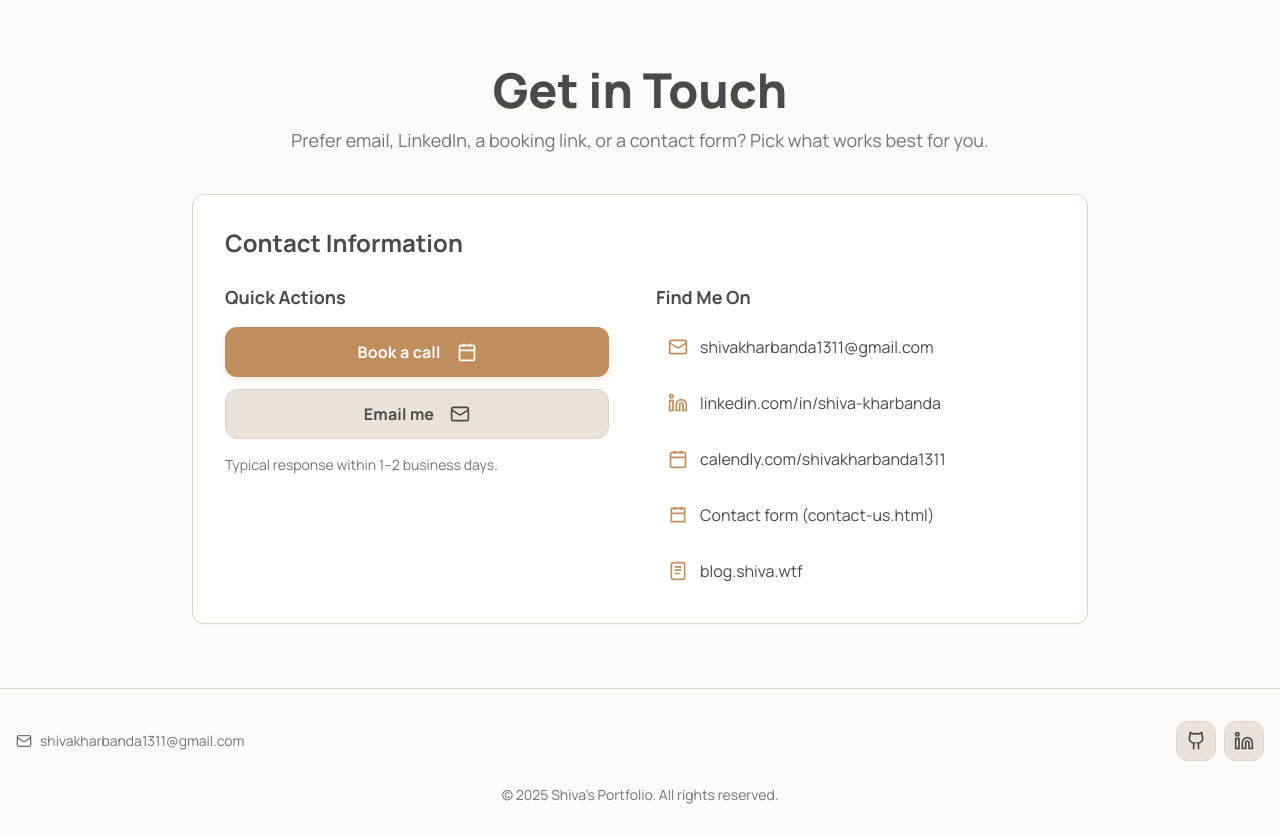
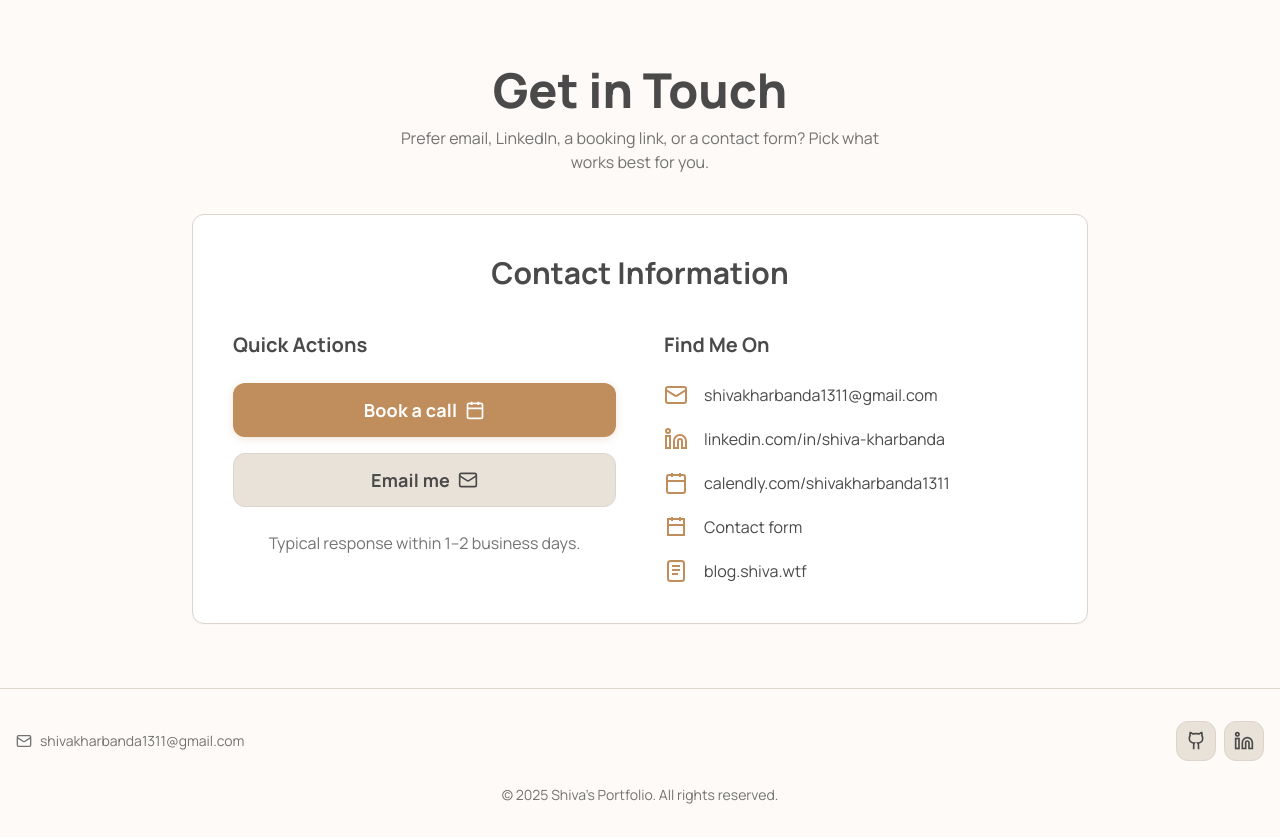
Before and after one commit to shivakharbanda/shiva-kharbanda-resume, a plain HTML site: page index.html in a window 1280 px wide. Shown: the part 3860-4697 px from the top of the page. Drawn offline with nearby package versions, Linux system fonts and the light colour scheme.

Commit message:
Update index.html

```diff
--- a/index.html
+++ b/index.html
@@ -501,31 +501,31 @@
 <!-- Contact -->
 <section id="contact" class="py-16">
   <div class="container mx-auto px-4">
+    <!-- Section heading -->
     <div class="text-center space-y-3 max-w-3xl mx-auto">
-      <h2 class="text-3xl sm:text-4xl md:text-5xl font-extrabold">Get in Touch</h2>
-      <p class="muted text-lg">
-        Prefer email, LinkedIn, a booking link, or a contact form? Pick what works best for you.
-      </p>
+      <h2 class="text-5xl font-extrabold text-[hsl(var(--foreground))]">Get in Touch</h2>
+      <p class="muted max-w-lg mx-auto">Prefer email, LinkedIn, a booking link, or a contact form? Pick what works best for you.</p>
     </div>
 
     <div class="max-w-4xl mx-auto mt-10">
-      <div class="card rounded-xl p-6 md:p-8">
-        <h3 class="text-2xl font-semibold mb-6 text-center md:text-left">Contact Information</h3>
+      <!-- One card containing both columns -->
+      <div class="card rounded-xl p-10">
+        <h3 class="text-3xl font-semibold mb-10 text-center">Contact Information</h3>
 
-        <div class="grid md:grid-cols-2 gap-8 items-start">
-          <!-- Quick actions -->
+        <div class="grid grid-cols-1 md:grid-cols-2 gap-12 items-start">
+          <!-- Left: Quick Actions -->
           <div>
-            <h4 class="text-lg font-semibold mb-4">Quick Actions</h4>
-            <div class="flex flex-col gap-3 max-w-sm">
+            <h4 class="text-xl font-semibold mb-6">Quick Actions</h4>
+            <div class="flex flex-col space-y-4 max-w-sm">
               <a
                 href="https://calendly.com/shivakharbanda1311"
                 target="_blank"
                 rel="noopener noreferrer"
-                class="btn btn-primary justify-center"
+                class="btn btn-primary justify-center text-lg"
                 aria-label="Book a call on Calendly"
               >
-                Book a call
-                <svg xmlns="http://www.w3.org/2000/svg" class="ml-2 h-5 w-5" viewBox="0 0 24 24" fill="none" stroke="currentColor" stroke-width="2">
+                <span>Book a call</span>
+                <svg xmlns="http://www.w3.org/2000/svg" class="h-5 w-5" viewBox="0 0 24 24" fill="none" stroke="currentColor" stroke-width="2">
                   <rect x="3" y="4" width="18" height="18" rx="2"/>
                   <path d="M16 2v4M8 2v4M3 10h18"/>
                 </svg>
@@ -533,67 +533,67 @@
 
               <a
                 href="mailto:shivakharbanda1311@gmail.com"
-                class="btn btn-secondary justify-center"
+                class="btn btn-secondary justify-center text-lg"
                 aria-label="Send an email to Shiva"
               >
-                Email me
-                <svg xmlns="http://www.w3.org/2000/svg" class="ml-2 h-5 w-5" viewBox="0 0 24 24" fill="none" stroke="currentColor" stroke-width="2">
+                <span>Email me</span>
+                <svg xmlns="http://www.w3.org/2000/svg" class="h-5 w-5" viewBox="0 0 24 24" fill="none" stroke="currentColor" stroke-width="2">
                   <rect width="20" height="16" x="2" y="4" rx="2"/>
                   <path d="m22 7-8.97 5.7a1.94 1.94 0 0 1-2.06 0L2 7"/>
                 </svg>
               </a>
             </div>
-            <p class="muted text-sm mt-4 text-center md:text-left">Typical response within 1–2 business days.</p>
+            <p class="muted text-base mt-6 text-center">Typical response within 1–2 business days.</p>
           </div>
 
-          <!-- Directory -->
+          <!-- Right: Find Me On -->
           <div>
-            <h4 class="text-lg font-semibold mb-4">Find Me On</h4>
-            <ul class="space-y-4">
-              <li>
-                <a href="mailto:shivakharbanda1311@gmail.com" class="flex items-center gap-3 mobile-link" aria-label="Email">
-                  <svg xmlns="http://www.w3.org/2000/svg" class="h-5 w-5 brand-color" viewBox="0 0 24 24" fill="none" stroke="currentColor" stroke-width="2">
+            <h4 class="text-xl font-semibold mb-6">Find Me On</h4>
+            <ul class="space-y-5">
+              <li class="flex items-center space-x-4">
+                <svg xmlns="http://www.w3.org/2000/svg" class="h-6 w-6 brand-color" viewBox="0 0 24 24" fill="none" stroke="currentColor" stroke-width="2">
                   <rect width="20" height="16" x="2" y="4" rx="2"/><path d="m22 7-8.97 5.7a1.94 1.94 0 0 1-2.06 0L2 7"/>
                 </svg>
-                  <span class="truncate">shivakharbanda1311@gmail.com</span>
+                <a href="mailto:shivakharbanda1311@gmail.com" class="hover:text-[hsl(var(--primary))] break-all">
+                  shivakharbanda1311@gmail.com
                 </a>
               </li>
 
-              <li>
-                <a href="https://www.linkedin.com/in/shiva-kharbanda" target="_blank" rel="noopener noreferrer" class="flex items-center gap-3 mobile-link" aria-label="LinkedIn">
-                  <svg xmlns="http://www.w3.org/2000/svg" class="h-5 w-5 brand-color" viewBox="0 0 24 24" fill="none" stroke="currentColor" stroke-width="2">
+              <li class="flex items-center space-x-4">
+                <svg xmlns="http://www.w3.org/2000/svg" class="h-6 w-6 brand-color" viewBox="0 0 24 24" fill="none" stroke="currentColor" stroke-width="2">
                   <path d="M16 8a6 6 0 0 1 6 6v7h-4v-7a2 2 0 0 0-2-2 2 2 0 0 0-2 2v7h-4v-7a6 6 0 0 1 6-6z"/>
                   <rect width="4" height="12" x="2" y="9"/><circle cx="4" cy="4" r="2"/>
                 </svg>
-                  <span class="truncate">linkedin.com/in/shiva-kharbanda</span>
+                <a href="https://www.linkedin.com/in/shiva-kharbanda" target="_blank" rel="noopener noreferrer" class="hover:text-[hsl(var(--primary))] break-all">
+                  linkedin.com/in/shiva-kharbanda
                 </a>
               </li>
 
-              <li>
-                <a href="https://calendly.com/shivakharbanda1311" target="_blank" rel="noopener noreferrer" class="flex items-center gap-3 mobile-link" aria-label="Calendly">
-                  <svg xmlns="http://www.w3.org/2000/svg" class="h-5 w-5 brand-color" viewBox="0 0 24 24" fill="none" stroke="currentColor" stroke-width="2">
+              <li class="flex items-center space-x-4">
+                <svg xmlns="http://www.w3.org/2000/svg" class="h-6 w-6 brand-color" viewBox="0 0 24 24" fill="none" stroke="currentColor" stroke-width="2">
                   <rect x="3" y="4" width="18" height="18" rx="2"/><path d="M16 2v4M8 2v4M3 10h18"/>
                 </svg>
-                  <span class="truncate">calendly.com/shivakharbanda1311</span>
+                <a href="https://calendly.com/shivakharbanda1311" target="_blank" rel="noopener noreferrer" class="hover:text-[hsl(var(--primary))] break-all">
+                  calendly.com/shivakharbanda1311
                 </a>
               </li>
 
-              <li>
-                <a href="contact-us.html" class="flex items-center gap-3 mobile-link" aria-label="Contact form page">
-                  <svg xmlns="http://www.w3.org/2000/svg" class="h-5 w-5 brand-color" viewBox="0 0 24 24" fill="none" stroke="currentColor" stroke-width="2">
+              <li class="flex items-center space-x-4">
+                <svg xmlns="http://www.w3.org/2000/svg" class="h-6 w-6 brand-color" viewBox="0 0 24 24" fill="none" stroke="currentColor" stroke-width="2">
                   <path d="M4 4h16v16H4z"/><path d="M8 2v4M16 2v4M4 10h16"/>
                 </svg>
-                  <span class="truncate">Contact form (contact-us.html)</span>
+                <a href="contact-us.html" class="hover:text-[hsl(var(--primary))]">
+                  Contact form
                 </a>
               </li>
 
-              <li>
-                <a href="https://blog.shiva.wtf/" target="_blank" rel="noopener noreferrer" class="flex items-center gap-3 mobile-link" aria-label="Blog">
-                  <svg xmlns="http://www.w3.org/2000/svg" class="h-5 w-5 brand-color" viewBox="0 0 24 24" fill="none" stroke="currentColor" stroke-width="2">
+              <li class="flex items-center space-x-4">
+                <svg xmlns="http://www.w3.org/2000/svg" class="h-6 w-6 brand-color" viewBox="0 0 24 24" fill="none" stroke="currentColor" stroke-width="2">
                   <path d="M4 19.5A2.5 2.5 0 0 0 6.5 22h11A2.5 2.5 0 0 0 20 19.5v-15A2.5 2.5 0 0 0 17.5 2h-11A2.5 2.5 0 0 0 4 4.5v15z"/>
                   <path d="M8 7h8M8 11h8M8 15h6"/>
                 </svg>
-                  <span class="truncate">blog.shiva.wtf</span>
+                <a href="https://blog.shiva.wtf/" target="_blank" rel="noopener noreferrer" class="hover:text-[hsl(var(--primary))]">
+                  blog.shiva.wtf
                 </a>
               </li>
             </ul>
```
Lines whose indentation alone changed are shown as unchanged.
